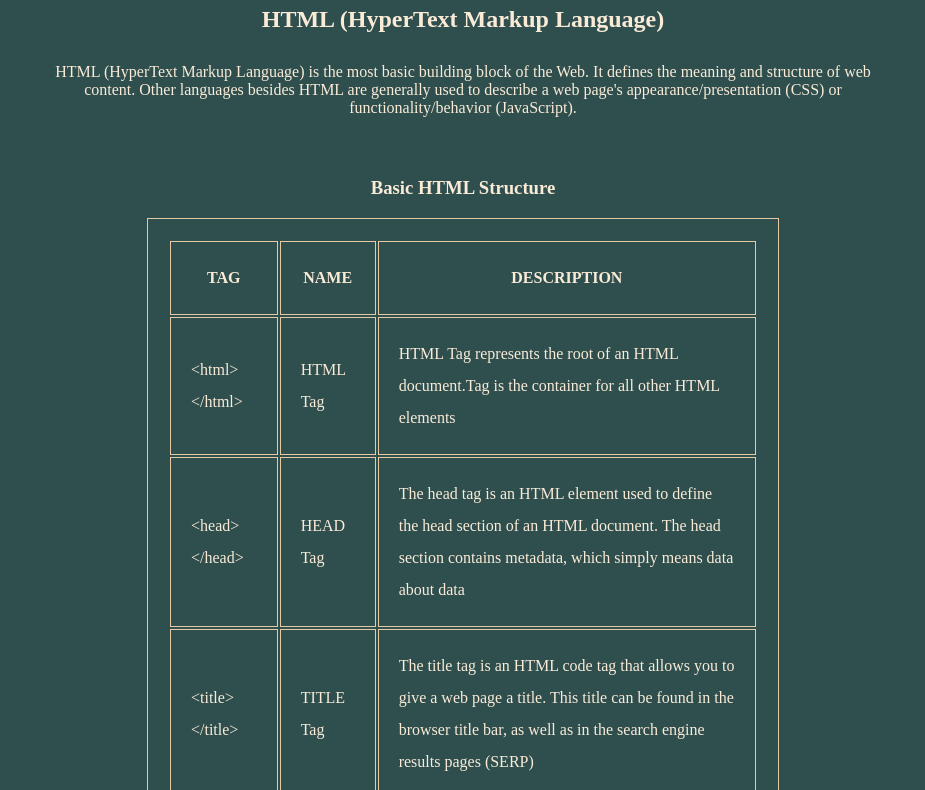
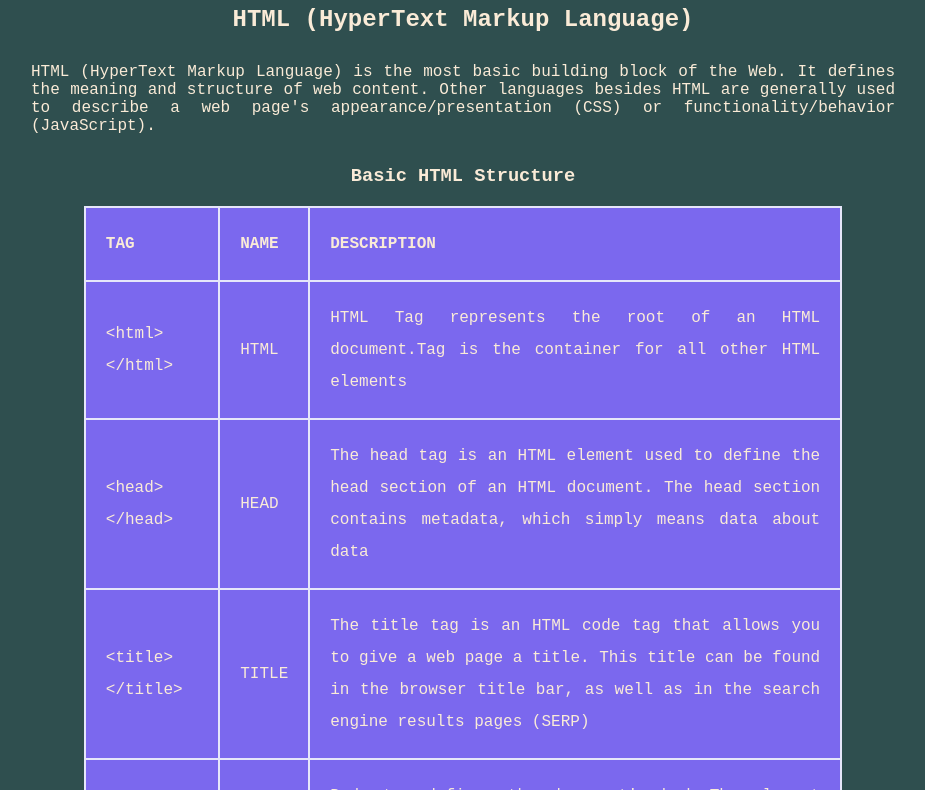
Before and after one commit to olkhat1/Cheatsheet-project, a plain HTML site: page index.html in a window 1280 px wide. Shown: the part 74-864 px from the top of the page, without its empty margins (177-1102 px from the left). Drawn offline with Linux system fonts and the light colour scheme.

Commit message:
add some fix to html and more style

```diff
--- a/index.html
+++ b/index.html
@@ -23,6 +23,7 @@
 
 
     <h3>Basic HTML Structure</h3>
+    <p></p>
 
     <!-- Basic HTML Table-->
 
@@ -38,23 +39,23 @@
                 <tbody>
                     <tr>
                         <td>&lt;html&gt;&lt;/html&gt;</td>
-                        <td>HTML Tag</td>
+                        <td>HTML</td>
                         <td>HTML Tag represents the root of an HTML document.Tag is the container for all other HTML elements</td>
                     </tr>
                     <tr>
                         <td>&lt;head&gt;&lt;/head&gt;</td>
-                        <td>HEAD Tag</td>
+                        <td>HEAD</td>
                         <td>The head tag is an HTML element used to define the head section of an HTML document. The head section contains metadata, which simply means data about data</td>
 
                     </tr>
                     <tr>
                         <td>&lt;title&gt;&lt;/title&gt;</td>
-                        <td>TITLE Tag</td>
+                        <td>TITLE</td>
                         <td>The title tag is an HTML code tag that allows you to give a web page a title. This title can be found in the browser title bar, as well as in the search engine results pages (SERP)</td>
                     </tr>
                     <tr>
                         <td>&lt;body&gt;&lt;/body&gt;</td>
-                        <td>BODY Tag</td>
+                        <td>BODY</td>
                         <td>Body tag defines the document's body.The element contains all the contents of an HTML document, such as headings, paragraphs, images, hyperlinks, tables, lists, etc.</td>
                     </tr>
                 </tbody>
--- a/resources/CSS/styles.css
+++ b/resources/CSS/styles.css
@@ -5,27 +5,37 @@ html, body {
     color: antiquewhite;
 }
 
-h1, h2, h3 {
+h1, h2, h3, p, table {
     text-align: center;
+    font-family: monospace, serif;
 }
 
+
+
 .container p {
-    align-content: center;
-    text-align: center;
+    text-align: justify;
     margin: 30px 200px;
 
 }
 
+thead {
+    background-color: indigo;
+}
+
+
 
 table, th, td {
-
-    border: 1px solid rgb(230, 202, 166);
+    background-color: mediumslateblue;
+    border: 2px solid lavender;
+    border-collapse: collapse;
     line-height: 2.0;
     padding: 20px;
 }
 
 
+
 .container1 {
+    text-align: justify;
     margin: 0 auto;
-    width: 50%;
+    width: 60%;
 }
```
